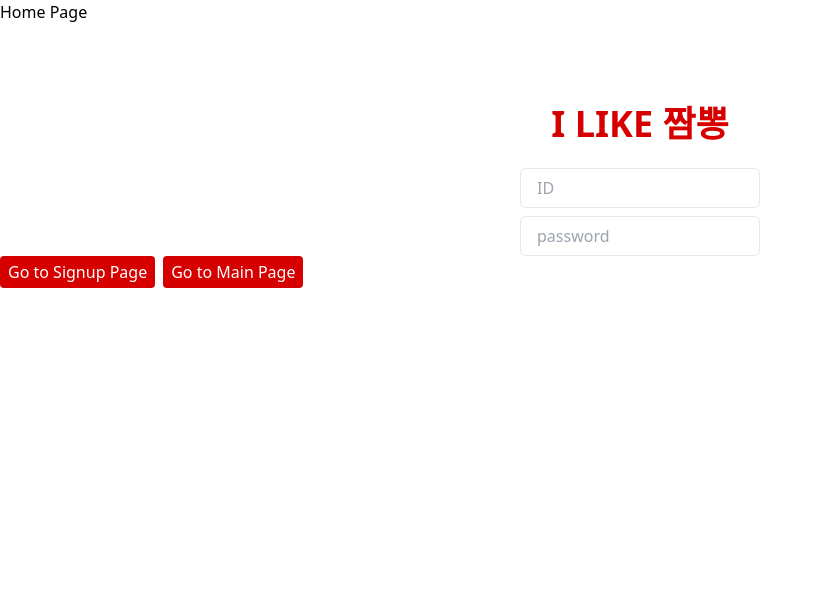
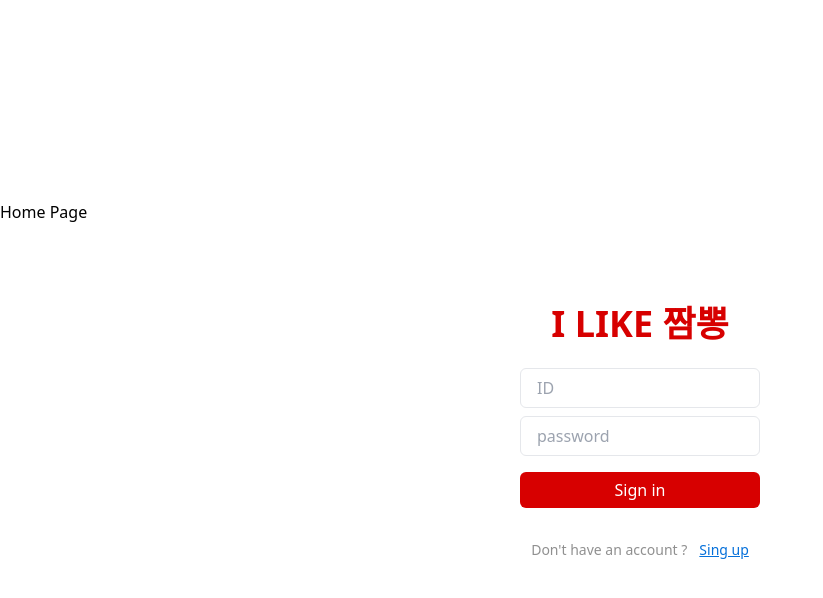
Before and after one commit to yuxincxoi/jjambbong_map, a React app: page / in a window 1280 px wide. Shown: the top 598 px of the page, without its empty margins (0-823 px from the left). Built offline with nearby package versions, Linux system fonts and the light colour scheme; no server answers; the HTML template or start-up script is replaced by a standard one.

Commit message:
login page button 추가

```diff
--- a/src/pages/indexPage.tsx
+++ b/src/pages/indexPage.tsx
@@ -2,24 +2,30 @@ import React from "react";
 import { Link } from "react-router-dom";
 import Title from "../components/Title";
 import Input from "../components/Input";
+import Button from "../components/Button";
 
 function IndexPage() {
   return (
-    <div>
+    <div className="mt-[200px]">
       <h1>Home Page</h1>
       <Title />
       <Input placeholder="ID" className="mt-4" />
       <Input placeholder="password" />
-      <Link to="/signupPage">
-        <button className="px-2 py-1 bg-main-color text-white rounded mr-2 hover:border-main-color hover:text-main-color hover:bg-white">
-          Go to Signup Page
-        </button>
+      <Link to="/mainPage">
+        <Button
+          buttonName="Sign in"
+          className="w-60 h-9 mt-4 px-2 py-1 bg-main-color text-white rounded-md hover:border-main-color hover:text-main-color hover:bg-white"
+        />
       </Link>
-      <Link to="/mainPage">
-        <button className="px-2 py-1 bg-main-color text-white rounded mr-2 hover:border-main-color hover:text-main-color hover:bg-white">
-          Go to Main Page
-        </button>
-      </Link>
+      <div className="flex mt-8 justify-center text-sm">
+        <p className="text-[#909090] font-thin">Don't have an account ?</p>
+        <Link to="/signupPage">
+          <Button
+            buttonName="Sing up"
+            className="underline text-[#0570DA] hover:no-underline ml-3"
+          />
+        </Link>
+      </div>
     </div>
   );
 }
```
